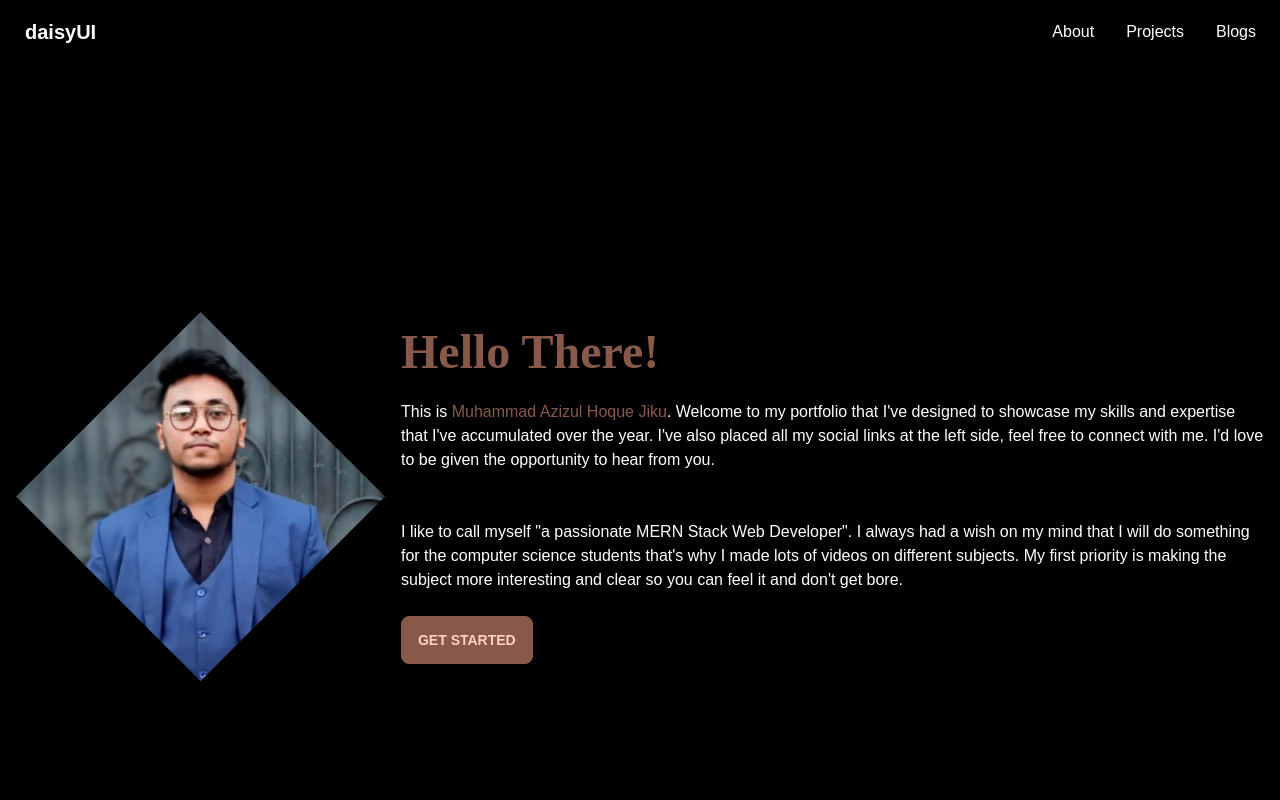
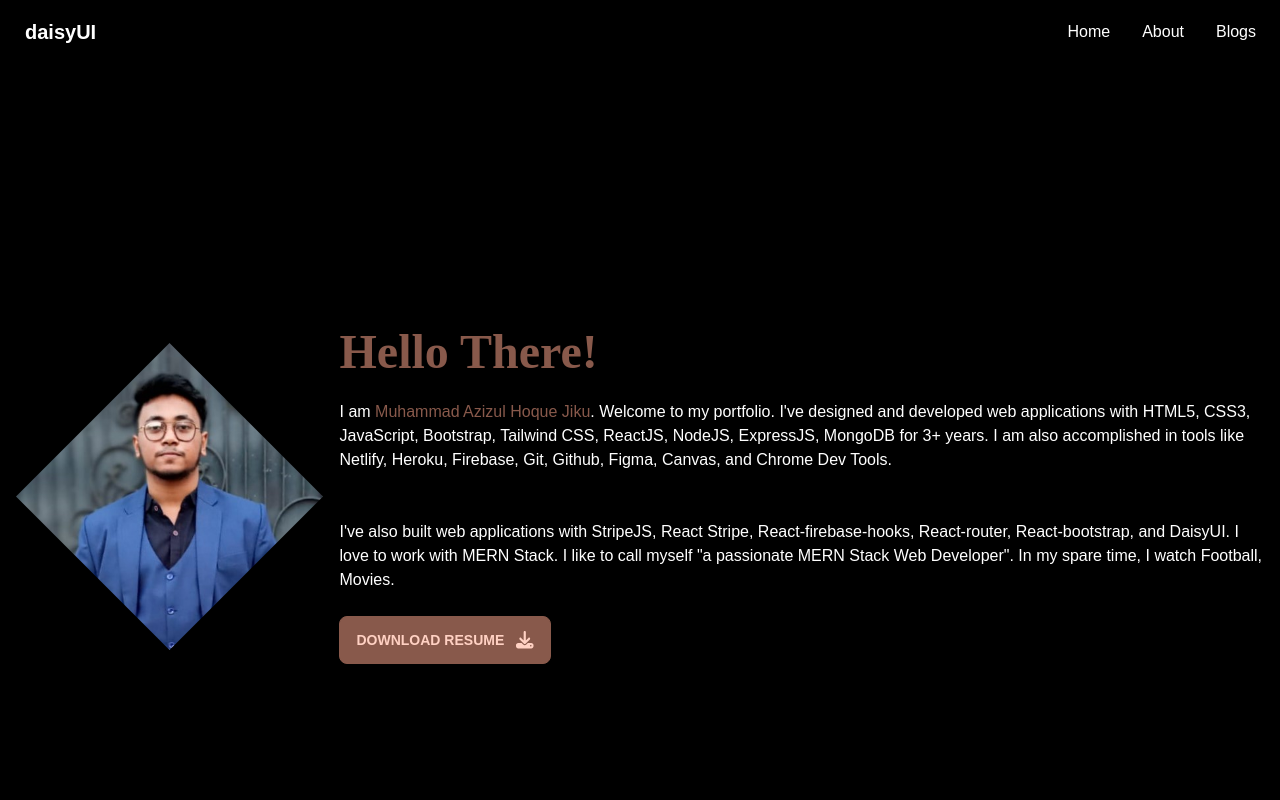
Before and after one commit to muhammad-jiku/jikmunn-portfolio-client, a React (Create React App) app: page /about_me in a window 1280 px wide. Shown: the top 800 px of the page. Built offline with nearby package versions, Linux system fonts and the light colour scheme.

Commit message:
about section added

```diff
--- a/src/App.js
+++ b/src/App.js
@@ -15,8 +15,9 @@ function App() {
         <Route path="/" element={<Home />} />
         <Route path="/about_me" element={<About />} />
         <Route path="/blogs" element={<Blogs />} />
+        <Route path="/projects" element={<Blogs />} />
+        <Route path="/projects" element={<Blogs />} />
       </Routes>
-
       <Footer />
     </div>
   );
--- a/src/pages/About/About.js
+++ b/src/pages/About/About.js
@@ -1,5 +1,8 @@
+import { faDownload } from '@fortawesome/free-solid-svg-icons';
+import { FontAwesomeIcon } from '@fortawesome/react-fontawesome';
 import React from 'react';
 import me from '../../Images/me.jpg';
+import resume from '../../assets/files/MUHAMMAD AZIZUL HOQUE JIKU.pdf';
 
 const About = () => {
   return (
@@ -7,9 +10,9 @@ const About = () => {
       <div class="hero min-h-screen bg-base-200">
         <div class="hero-content flex-col lg:flex-row">
           <img
-            class="mask mask-diamond rounded-lg shadow-2xl md:h-96"
+            class="mask mask-diamond rounded-lg shadow-2xl h-80"
             src={me}
-            alt=""
+            alt="Muhammad Azizul Hoque Jiku"
           />
 
           <div>
@@ -20,22 +23,34 @@ const About = () => {
               Hello there!
             </h1>
             <p class="py-6">
-              This is{' '}
+              I am{' '}
               <span className="text-primary">Muhammad Azizul Hoque Jiku</span>.
-              Welcome to my portfolio that I've designed to showcase my skills
-              and expertise that I've accumulated over the year. I've also
-              placed all my social links at the left side, feel free to connect
-              with me. I'd love to be given the opportunity to hear from you.
+              Welcome to my portfolio. I've designed and developed web
+              applications with HTML5, CSS3, JavaScript, Bootstrap, Tailwind
+              CSS, ReactJS, NodeJS, ExpressJS, MongoDB for 3+ years. I am also
+              accomplished in tools like Netlify, Heroku, Firebase, Git, Github,
+              Figma, Canvas, and Chrome Dev Tools.
             </p>
 
             <p class="py-6">
-              I like to call myself "a passionate MERN Stack Web Developer". I
-              always had a wish on my mind that I will do something for the
-              computer science students that's why I made lots of videos on
-              different subjects. My first priority is making the subject more
-              interesting and clear so you can feel it and don't get bore.
+              I've also built web applications with StripeJS, React Stripe,
+              React-firebase-hooks, React-router, React-bootstrap, and DaisyUI.
+              I love to work with MERN Stack. I like to call myself "a
+              passionate MERN Stack Web Developer". In my spare time, I watch
+              Football, Movies.
             </p>
-            <button class="btn btn-primary">Get Started</button>
+            <button class="btn btn-sm md:btn-md btn-primary">
+              {' '}
+              <a
+                href={resume}
+                target="_blank"
+                rel="noreferrer"
+                download="resume"
+              >
+                Download Resume{' '}
+                <FontAwesomeIcon icon={faDownload} className="ml-2" size="lg" />
+              </a>
+            </button>
           </div>
         </div>
       </div>
--- a/src/pages/Shared/Header/Header.js
+++ b/src/pages/Shared/Header/Header.js
@@ -6,10 +6,10 @@ const Header = () => {
   const menuItems = (
     <>
       <li>
-        <Link to="/about_me">About</Link>
+        <Link to="/">Home</Link>
       </li>
       <li>
-        <Link to="/projects">Projects</Link>
+        <Link to="/about_me">About</Link>
       </li>
       <li>
         <Link to="/blogs">Blogs</Link>
```
